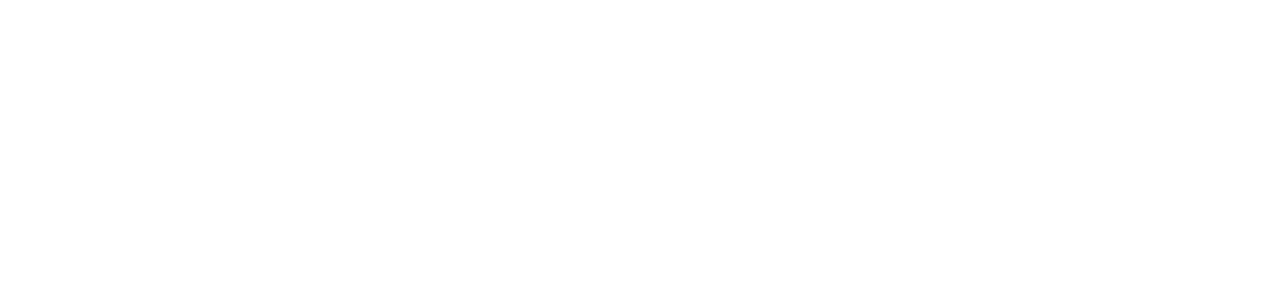
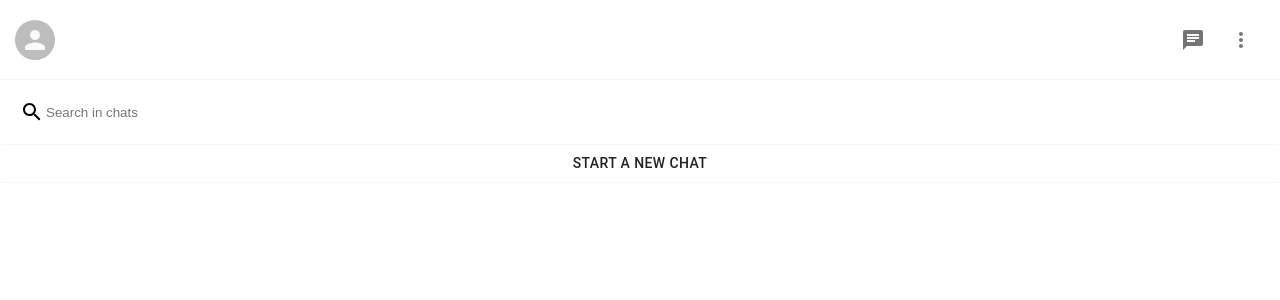
Before and after one commit to dineshtamang14/what-s-app-clone, a Next.js app: page / in a window 1280 px wide. Shown: the top 300 px of the page. Built offline with nearby package versions, Linux system fonts and the light colour scheme.

Commit message:
add header component

```diff
--- /dev/null
+++ b/components/Sidebar.js
@@ -0,0 +1,82 @@
+import styled from "styled-components";
+import { Avatar, Button, IconButton } from "@material-ui/core";
+import ChatIcon from "@material-ui/icons/Chat";
+import MoreVertIcon from "@material-ui/icons/MoreVert";
+import SearchIcon from "@material-ui/icons/Search";
+
+function Sidebar() {
+    return (
+      <Container>
+        <Header>
+          <UserAvatar />
+
+          <IconsContainer>
+            <IconButton>
+              <ChatIcon />
+            </IconButton>
+
+            <IconButton>
+              <MoreVertIcon />
+            </IconButton>
+          </IconsContainer>
+        </Header>
+
+        <Search>
+            <SearchIcon />
+            <SearchInput placeholder="Search in chats" />
+        </Search>
+
+        <SiderbarButton>Start a new chat</SiderbarButton>
+
+        {/* List of Chats */}
+
+      </Container>
+    );
+}
+
+export default Sidebar;
+
+const Container = styled.div``;
+
+const Search = styled.div`
+    display: flex;
+    align-items: center;
+    padding: 20px;
+    border-radius: 2px;
+`;
+
+const SiderbarButton = styled(Button)`
+    width: 100%;
+    &&& {
+        border-top: 1px solid whitesmoke;
+        border-bottom: 1px solid whitesmoke;
+    }
+`;
+
+const SearchInput = styled.input`
+    outline-width: 0;
+    border: none;
+    flex: 1;
+`;
+
+const Header = styled.div`
+    display: flex;
+    position: sticky;
+    top: 0;
+    background-color: white;
+    z-index: 1;
+    justify-content: space-between;
+    align-items: center;
+    padding: 15px;
+    height: 80px;
+    border-bottom: 1px solid whitesmoke;
+`;
+
+const UserAvatar = styled(Avatar)`
+    cursor: pointer;
+    :hover {
+        opacity: 0.8;
+    }
+`;
+
+const IconsContainer = styled.div``;
--- a/package.json
+++ b/package.json
@@ -8,9 +8,12 @@
     "lint": "next lint"
   },
   "dependencies": {
+    "@material-ui/core": "^4.12.3",
+    "@material-ui/icons": "^4.11.2",
     "next": "12.0.4",
     "react": "17.0.2",
-    "react-dom": "17.0.2"
+    "react-dom": "17.0.2",
+    "styled-components": "^5.3.3"
   },
   "devDependencies": {
     "eslint": "7.32.0",
--- a/pages/index.js
+++ b/pages/index.js
@@ -1,17 +1,16 @@
 import Head from 'next/head'
-import Image from 'next/image'
-import styles from '../styles/Home.module.css'
+import Sidebar from '../components/Sidebar'
 
 export default function Home() {
   return (
-    <div className={styles.container}>
+    <div>
       <Head>
         <title>whatsapp clone</title>
         <meta name="description" content="Generated by create next app" />
         <link rel="icon" href="/favicon.ico" />
       </Head>
 
-
+      <Sidebar />
     </div>
   )
 }
--- a/styles/Home.module.css
+++ /dev/null
@@ -1,116 +0,0 @@
-.container {
-  padding: 0 2rem;
-}
-
-.main {
-  min-height: 100vh;
-  padding: 4rem 0;
-  flex: 1;
-  display: flex;
-  flex-direction: column;
-  justify-content: center;
-  align-items: center;
-}
-
-.footer {
-  display: flex;
-  flex: 1;
-  padding: 2rem 0;
-  border-top: 1px solid #eaeaea;
-  justify-content: center;
-  align-items: center;
-}
-
-.footer a {
-  display: flex;
-  justify-content: center;
-  align-items: center;
-  flex-grow: 1;
-}
-
-.title a {
-  color: #0070f3;
-  text-decoration: none;
-}
-
-.title a:hover,
-.title a:focus,
-.title a:active {
-  text-decoration: underline;
-}
-
-.title {
-  margin: 0;
-  line-height: 1.15;
-  font-size: 4rem;
-}
-
-.title,
-.description {
-  text-align: center;
-}
-
-.description {
-  margin: 4rem 0;
-  line-height: 1.5;
-  font-size: 1.5rem;
-}
-
-.code {
-  background: #fafafa;
-  border-radius: 5px;
-  padding: 0.75rem;
-  font-size: 1.1rem;
-  font-family: Menlo, Monaco, Lucida Console, Liberation Mono, DejaVu Sans Mono,
-    Bitstream Vera Sans Mono, Courier New, monospace;
-}
-
-.grid {
-  display: flex;
-  align-items: center;
-  justify-content: center;
-  flex-wrap: wrap;
-  max-width: 800px;
-}
-
-.card {
-  margin: 1rem;
-  padding: 1.5rem;
-  text-align: left;
-  color: inherit;
-  text-decoration: none;
-  border: 1px solid #eaeaea;
-  border-radius: 10px;
-  transition: color 0.15s ease, border-color 0.15s ease;
-  max-width: 300px;
-}
-
-.card:hover,
-.card:focus,
-.card:active {
-  color: #0070f3;
-  border-color: #0070f3;
-}
-
-.card h2 {
-  margin: 0 0 1rem 0;
-  font-size: 1.5rem;
-}
-
-.card p {
-  margin: 0;
-  font-size: 1.25rem;
-  line-height: 1.5;
-}
-
-.logo {
-  height: 1em;
-  margin-left: 0.5rem;
-}
-
-@media (max-width: 600px) {
-  .grid {
-    width: 100%;
-    flex-direction: column;
-  }
-}
```
Also changed, not shown: 1 other file (tests, documents, lock files or other folders).
